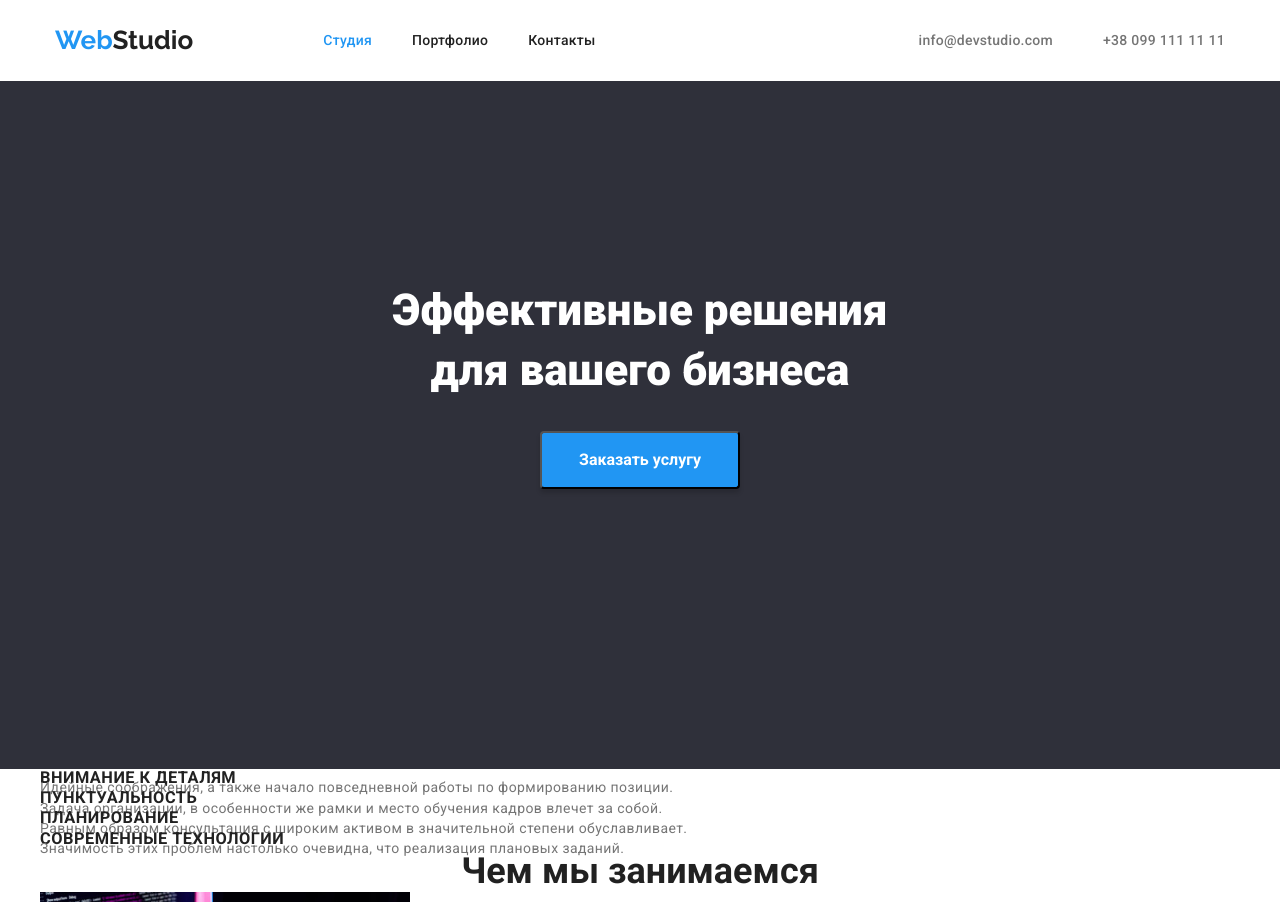
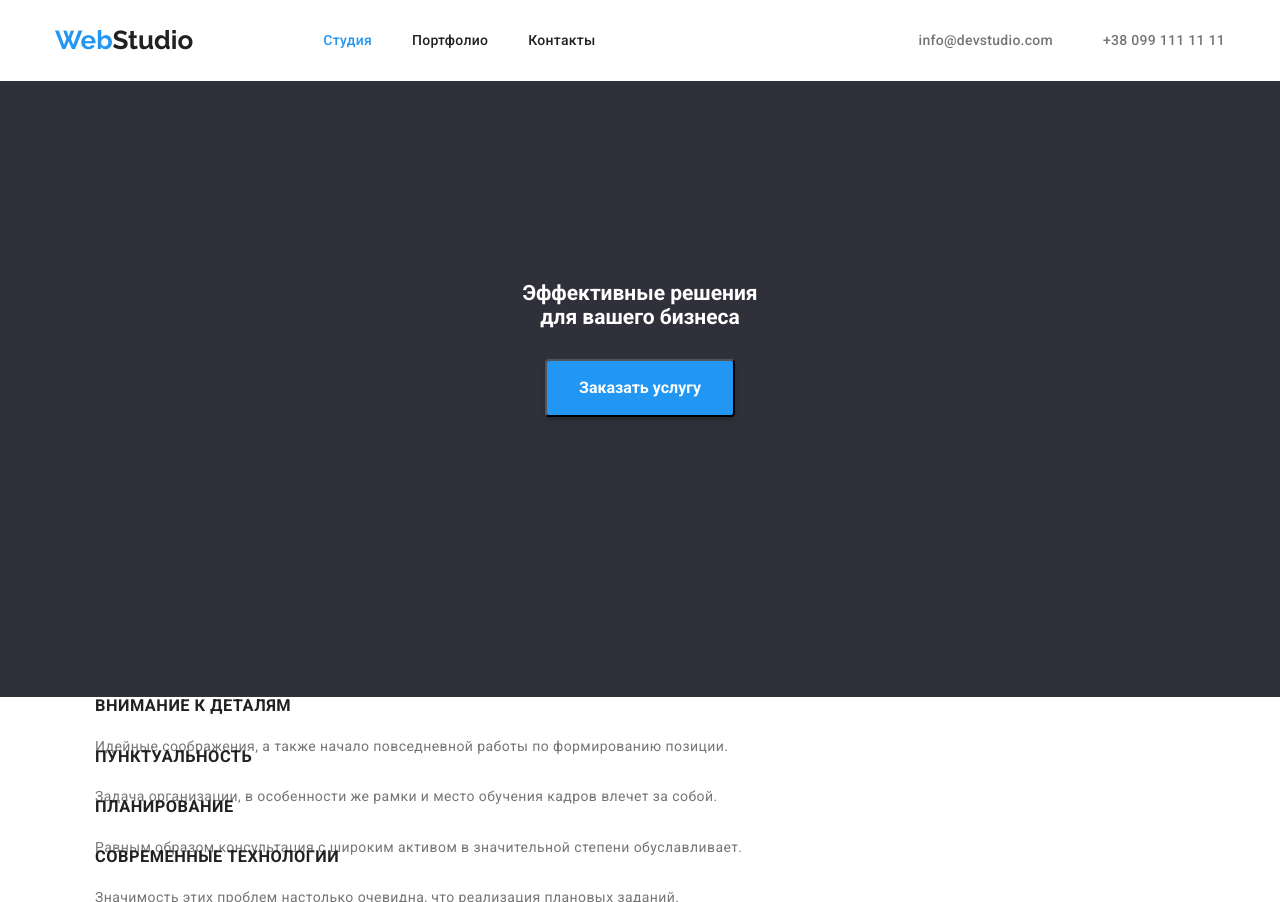
Before and after one commit to Mukola-P/goit-markup-hw-03, a plain HTML site: page index.html in a window 1280 px wide. Shown: the top 902 px of the page. Drawn offline with nearby package versions, Linux system fonts and the light colour scheme.

Commit message:
goit-markup-hw-03

```diff
--- a/css/styles.css
+++ b/css/styles.css
@@ -145,10 +145,12 @@ img {
 .tel-link:focus {
   color: var(--secondary-color);
 }
-
+/* розметка skill*/
+.skill-
 /* hero 1htm*/
 
 .hero-title {
+  font: var(--main-font);
   font-weight: 900;
   font-size: 44px;
   line-height: 1.36;
@@ -160,7 +162,6 @@ img {
 .modal-btn {
   background-color: var(--secondary-color);
   box-shadow: 0px 4px 4px rgba(0, 0, 0, 0.15);
-  width: 200px;
   font-weight: bold;
   font-size: 16px;
   line-height: 1.88;
@@ -175,7 +176,7 @@ img {
 }
 /*розметка  hero}*/
 
-.hero-title{
+.down{
   margin-bottom: 30px;
 }
 
@@ -296,10 +297,11 @@ img {
 /* fon*/
 .hero {
   background: #2f303a;
- padding-top: 200px;
- padding-bottom: 280px;
+  padding-top: 200px;
+  padding-bottom: 280px;
 
 text-align: center;
+color: var(--white-color);
 }
 
 .footer {
--- a/index.html
+++ b/index.html
@@ -45,7 +45,7 @@
     <main>
         <section class="hero">
                 <div class="container">
-                    <h1 class="hero-title">Эффективные решения <br /> для вашего бизнеса</h1>
+                    <h1 class="hero-title down">Эффективные решения <br /> для вашего бизнеса</h1>
 
                     <button class="modal-btn" type="button">Заказать услугу</button>
                 </div>
@@ -54,25 +54,27 @@
 
 
         <section class="skill">
+            <div class="container">
             <h2 class="skill-title">Заголовок</h2>
                 <ul class="skill-roster list">
                     <li>
-                    <h3 class="roster-title">Внимание к деталям</h3>
+                        <h3 class="roster-title down">Внимание к деталям</h3>
                         <p class="skill-description">Идейные соображения, а также начало повседневной работы по формированию позиции.</p>
                     </li>
                     <li>
-                    <h3 class="roster-title" >Пунктуальность</h3>
+                        <h3 class="roster-title down" >Пунктуальность</h3>
                         <p class="skill-description" >Задача организации, в особенности же рамки и место обучения кадров влечет за собой.</p>
                     </li>
                     <li>
-                    <h3 class="roster-title" >Планирование</h3>
+                        <h3 class="roster-title down" >Планирование</h3>
                         <p class="skill-description" >Равным образом консультация с широким активом в значительной степени обуславливает.</p>
                     </li>
                     <li>
-                    <h3 class="roster-title">Современные технологии</h3>
+                        <h3 class="roster-title down">Современные технологии</h3>
                         <p class="skill-description">Значимость этих проблем настолько очевидна, что реализация плановых заданий.</p>
                     </li>
             </ul>
+            </div>
         </section>
 
         <section>
```
Lines whose indentation alone changed are shown as unchanged.
